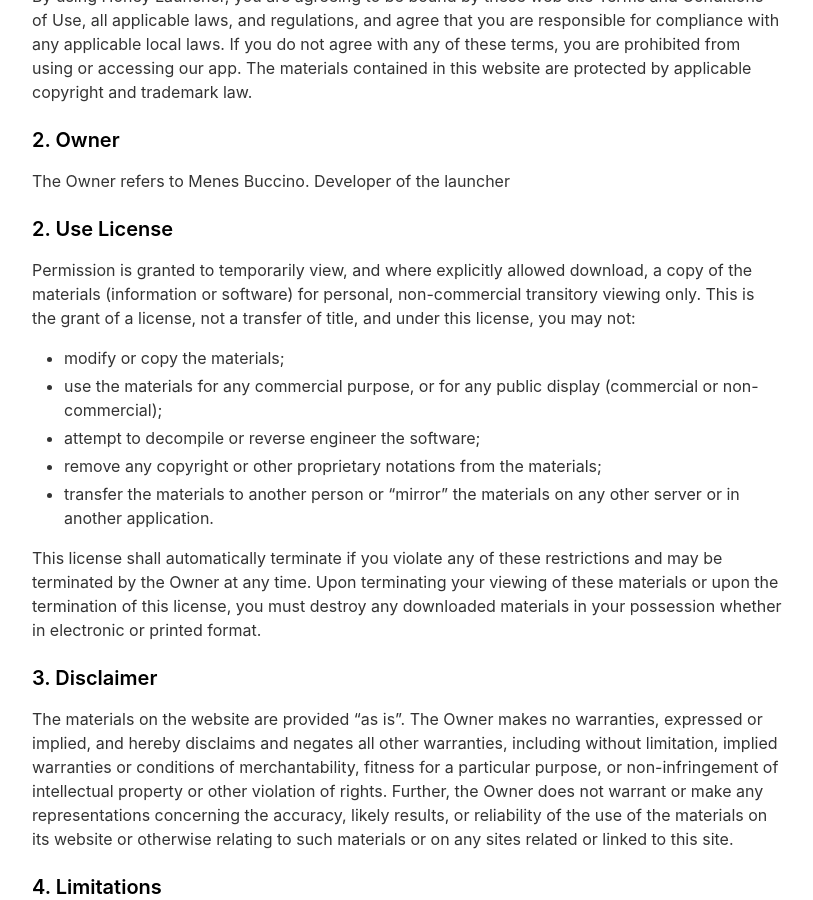
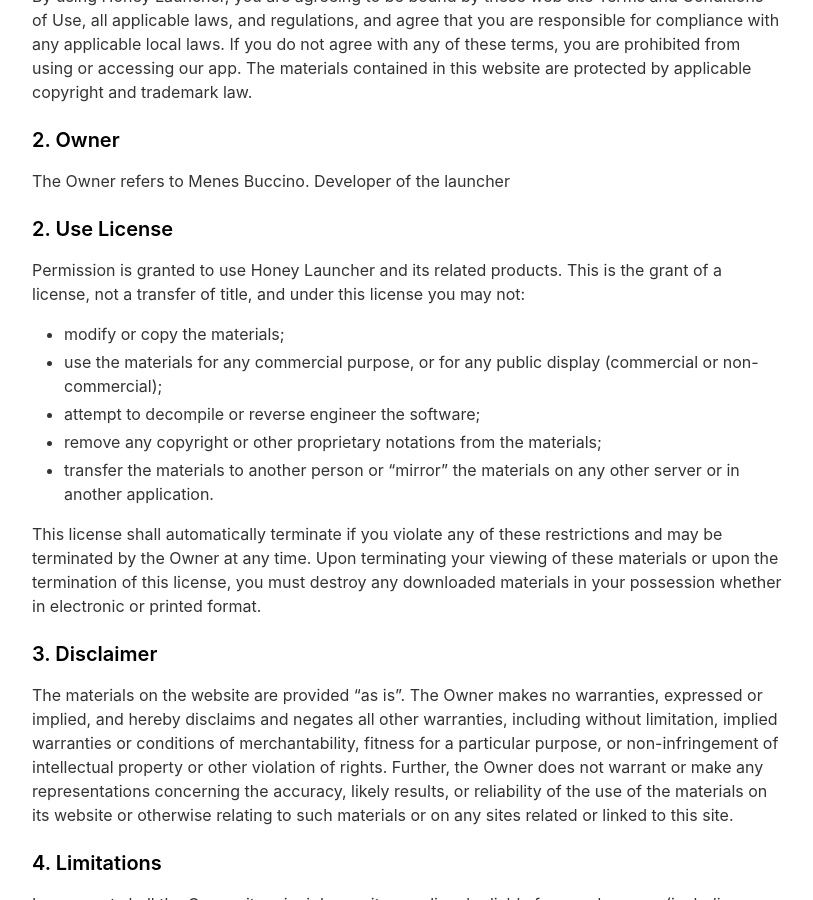
Before and after one commit to honeylauncher/honey-launcher, a Jekyll site: the page built from _pages/terms.md, in a window 1280 px wide and 900 px high, scrolled down 317 px. Shown: the whole window, without its empty margins (233-1046 px from the left). Built offline with Jekyll 4.4.1, drawn with Linux system fonts in a browser that asks for light colours; nearby versions of some CDN libraries.

Commit message:
Update terms.md

```diff
--- a/_pages/terms.md
+++ b/_pages/terms.md
@@ -14,7 +14,7 @@ By using Honey Launcher, you are agreeing to be bound by these web site Terms an
 The Owner refers to Menes Buccino. Developer of the launcher
 
 ### 2. Use License
-Permission is granted to temporarily view, and where explicitly allowed download, a copy of the materials (information or software) for personal, non-commercial transitory viewing only. This is the grant of a license, not a transfer of title, and under this license, you may not:
+Permission is granted to use Honey Launcher and its related products. This is the grant of a license, not a transfer of title, and under this license you may not:
 
 * modify or copy the materials;
 * use the materials for any commercial purpose, or for any public display (commercial or non-commercial);
```
